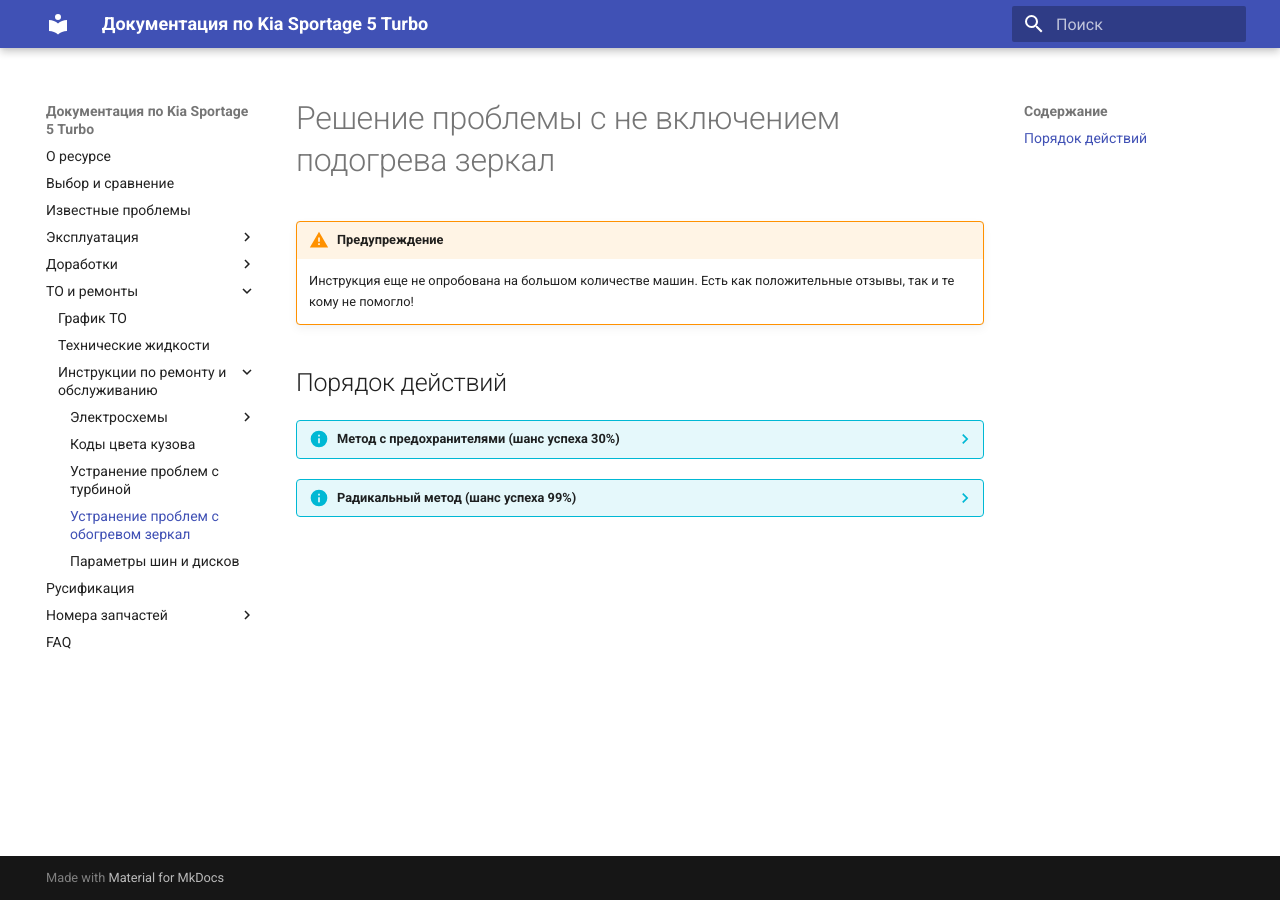
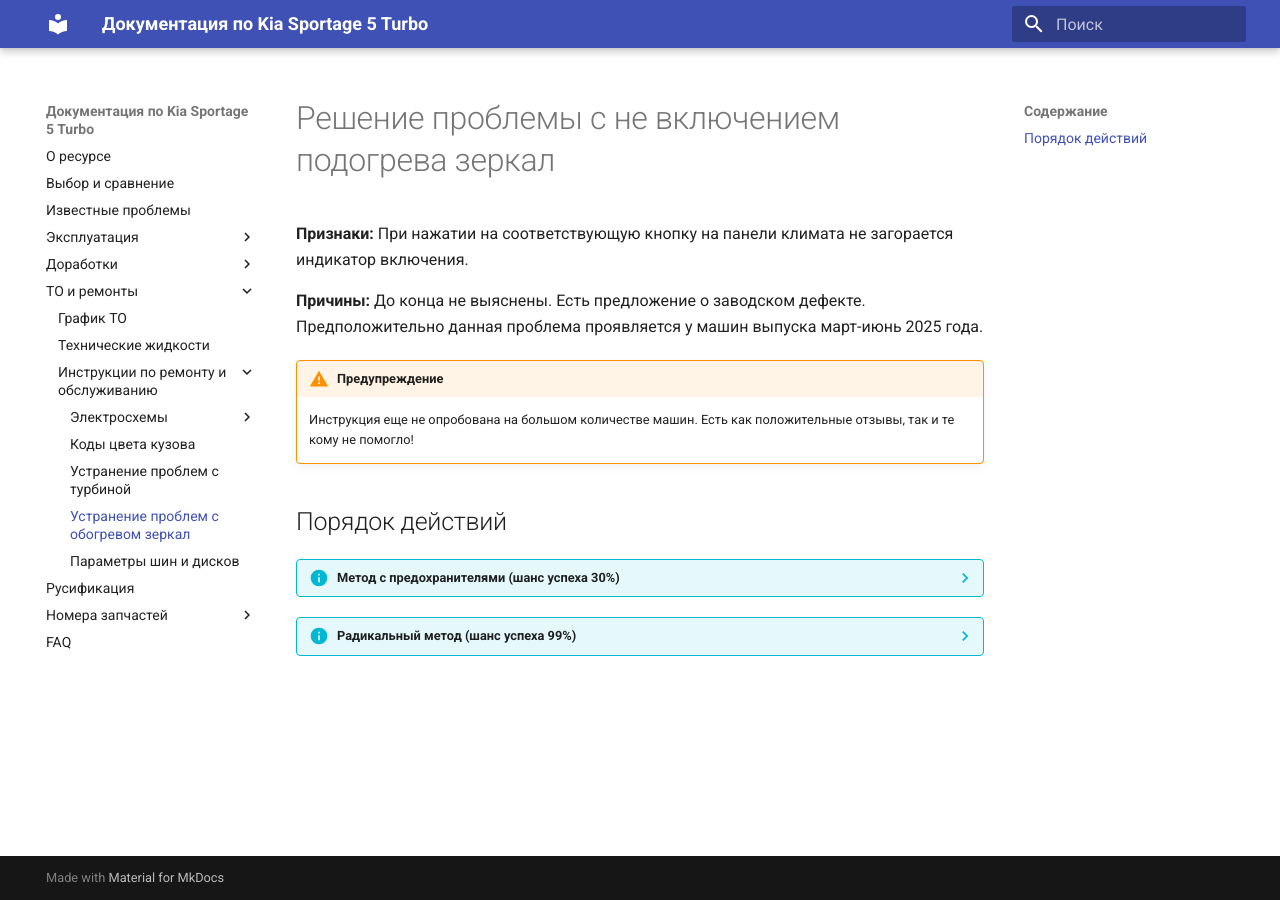
Before and after one commit to kia-sportage-docs/kia-sport5-docs, an MkDocs documentation site: the page built from docs/service/manuals/glass-heat.md, in a window 1280 px wide. Built offline with MkDocs 1.6.1 and Material for MkDocs 9.7.7, drawn with Linux system fonts in a browser that asks for light colours.

Commit message:
Обновилена страница по проблеме обогрева зеркал

```diff
--- a/docs/service/manuals/glass-heat.md
+++ b/docs/service/manuals/glass-heat.md
@@ -1,4 +1,8 @@
 # Решение проблемы с не включением подогрева зеркал
+
+**Признаки:** При нажатии на соответствующую кнопку на панели климата не загорается индикатор включения.
+
+**Причины:** До конца не выяснены. Есть предложение о заводском дефекте. Предположительно данная проблема проявляется у машин выпуска март-июнь 2025 года.
 
 !!! warning "Предупреждение"
     Инструкция еще не опробована на большом количестве машин. Есть как положительные отзывы, так и те кому не помогло!
```
